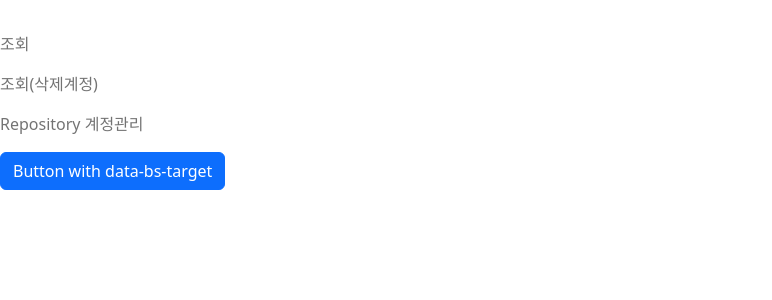
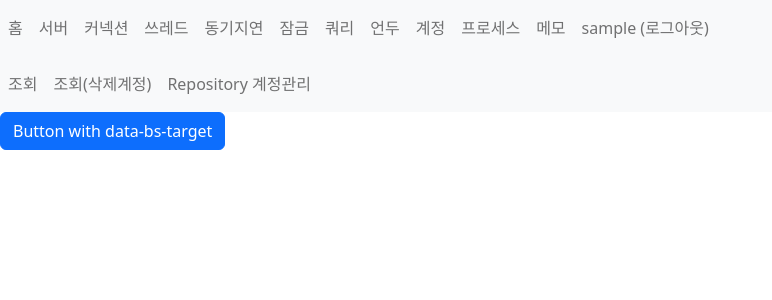
Before and after one commit to bylee5/portaldba, a Django app: page /account/ in a window 1280 px wide. Shown: the top 300 px of the page, without its empty margins (0-772 px from the left). Run offline with Django 4.2, Linux system fonts and the light colour scheme; the visitor is signed in with stand-in values (Sample User, id 1); some libraries are stand-ins or nearby versions.

Commit message:
내비게이션 바 변경

```diff
--- a/account/templates/account/account.html
+++ b/account/templates/account/account.html
@@ -2,7 +2,7 @@
 {% block content %}
 
 <!-- NAV MENU-->
-    <nav class="navbar navbar-default">
+    <nav class="navbar navbar-expand-lg bg-light">
         <ul class="nav navbar-nav">
             <li class="nav-item">
       <a class="nav-link" href="{% url 'account:account' %}">조회</a>
--- a/templates/base.html
+++ b/templates/base.html
@@ -17,6 +17,6 @@
 {% endblock %}
 <!-- 기본 템플릿 안에 삽입될 내용 End -->
 <!-- Bootstrap JS -->
-<script src="{% static 'js/bootstrap.min.js' %}?{% now 'U' %}"></script>
+<script src="{% static 'js/bootstrap.bundle.js' %}?{% now 'U' %}"></script>
 </body>
 </html>
--- a/templates/navbar.html
+++ b/templates/navbar.html
@@ -1,6 +1,6 @@
 <!-- 네비게이션바 -->
-<nav class="navbar navbar-default">
-    <div class="collapse navbar-collapse" id="bs-example-navbar-collapse-1">
+<nav class="navbar navbar-expand-lg bg-light">
+    <div class="collapse navbar-collapse" id="navbarSupportedContent">
         <ul class="nav navbar-nav">
         <li class="nav-item">
             <a class="nav-link" href="/">홈</a>
```
